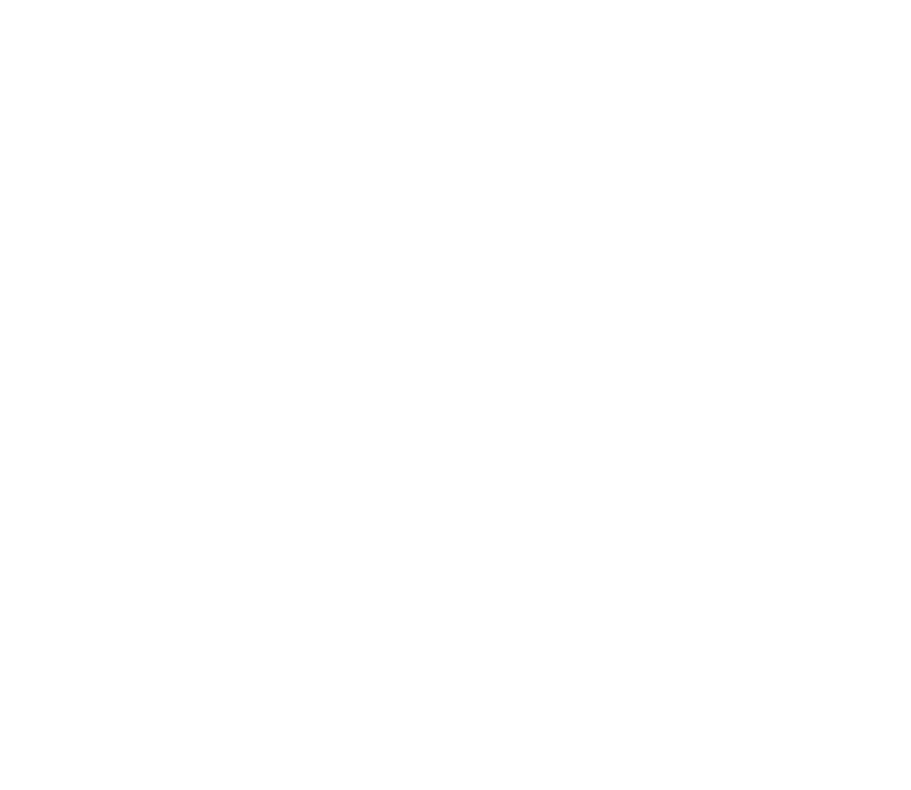
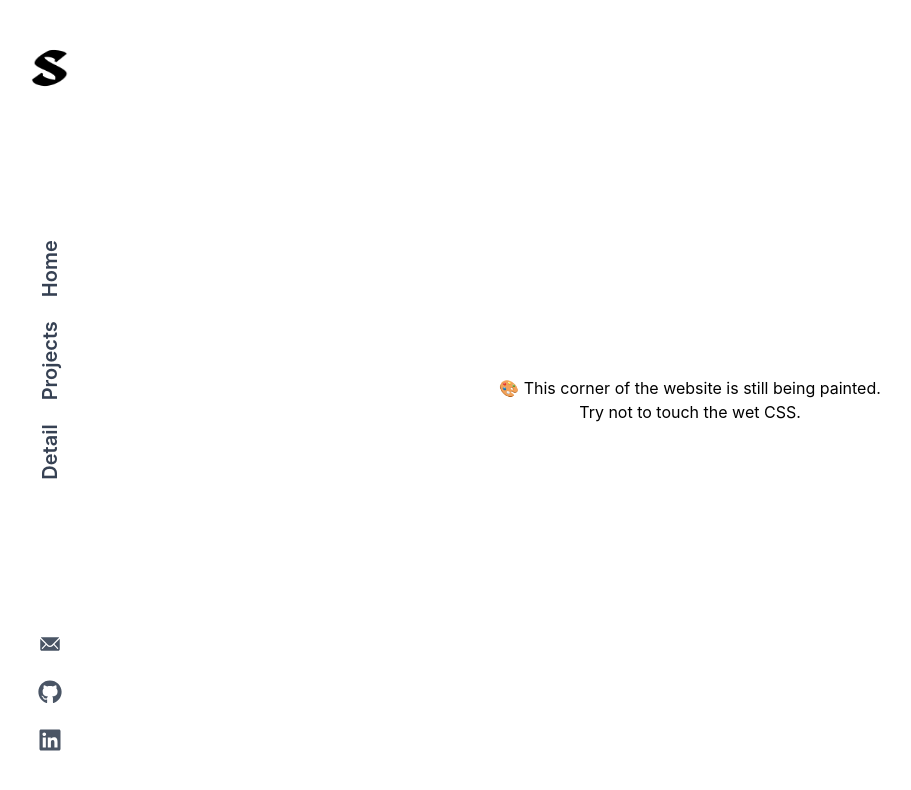
Before and after one commit to chiyaw/my-react-portfolio, a React (Vite) app: page /flogram in a window 1280 px wide. Before the commit this address had no page. Shown: the top 790 px of the page, without its empty margins (46-957 px from the left). Built offline with nearby package versions, Linux system fonts and the light colour scheme.

Commit message:
detail page to be done later

```diff
--- a/src/App.jsx
+++ b/src/App.jsx
@@ -5,6 +5,7 @@
 import Lita from './Sections/Projects_Page/Lita'
 import Bookmark from './Sections/Projects_Page/Bookmark'
 import Detail from './Sections/Detail'
+import Flogram from './Sections/Projects_Page/Flogram'
 
 function App() {
 
@@ -22,6 +23,7 @@
     }/>
     <Route path='/lita' element={<Lita/>}/>
     <Route path='/bookmark-app' element={<Bookmark/>}/>
+    <Route path='/flogram' element={<Flogram/>}/>
    </Routes>
   )
 }
--- a/src/Sections/Projects_Page/Bookmark.jsx
+++ b/src/Sections/Projects_Page/Bookmark.jsx
@@ -7,7 +7,11 @@
 
             <Sidebar />
 
-            <div className="min-w-0 flex-1 text-black">Bookmark Page</div>
+            <div className="min-w-0 flex-1 text-black flex justify-center items-center  flex-col">
+          <p>🎨 This corner of the website is still being painted.</p>
+<p>Try not to touch the wet CSS.</p></div>
+
+
 
         </div>
     )
--- /dev/null
+++ b/src/Sections/Projects_Page/Flogram.jsx
@@ -0,0 +1,20 @@
+import React from 'react'
+import Sidebar from '../Sidebar'
+
+function Flogram() {
+  return (
+      <div className="flex min-h-screen w-full flex-row">
+
+
+  <Sidebar/>
+
+          <div className="min-w-0 flex-1 text-black flex justify-center items-center flex-col">
+            <p>🎨 This corner of the website is still being painted.</p>
+  <p>Try not to touch the wet CSS.</p></div>
+
+
+      </div>
+    );
+}
+
+export default Flogram
--- a/src/Sections/Projects_Page/Lita.jsx
+++ b/src/Sections/Projects_Page/Lita.jsx
@@ -9,7 +9,9 @@
 
 <Sidebar/>
 
-        <div className="min-w-0 flex-1 text-black">Lita Page</div>
+        <div className="min-w-0 flex-1 text-black flex justify-center items-center  flex-col">
+          <p>🎨 This corner of the website is still being painted.</p>
+<p>Try not to touch the wet CSS.</p></div>
 
 
     </div>
```
